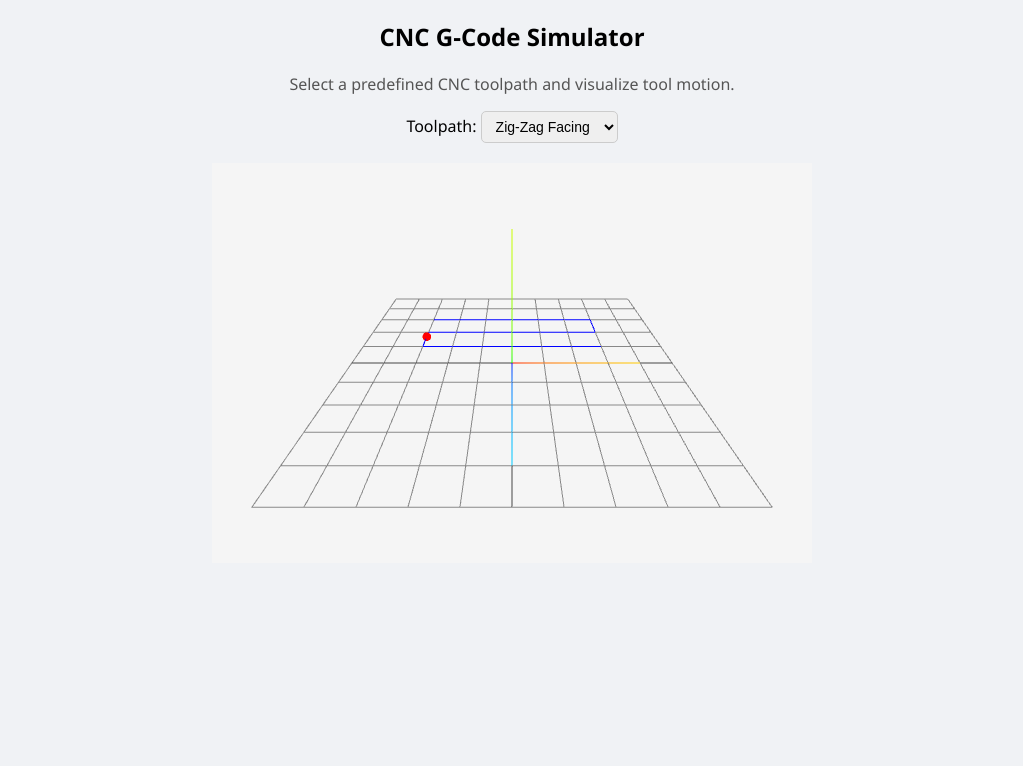
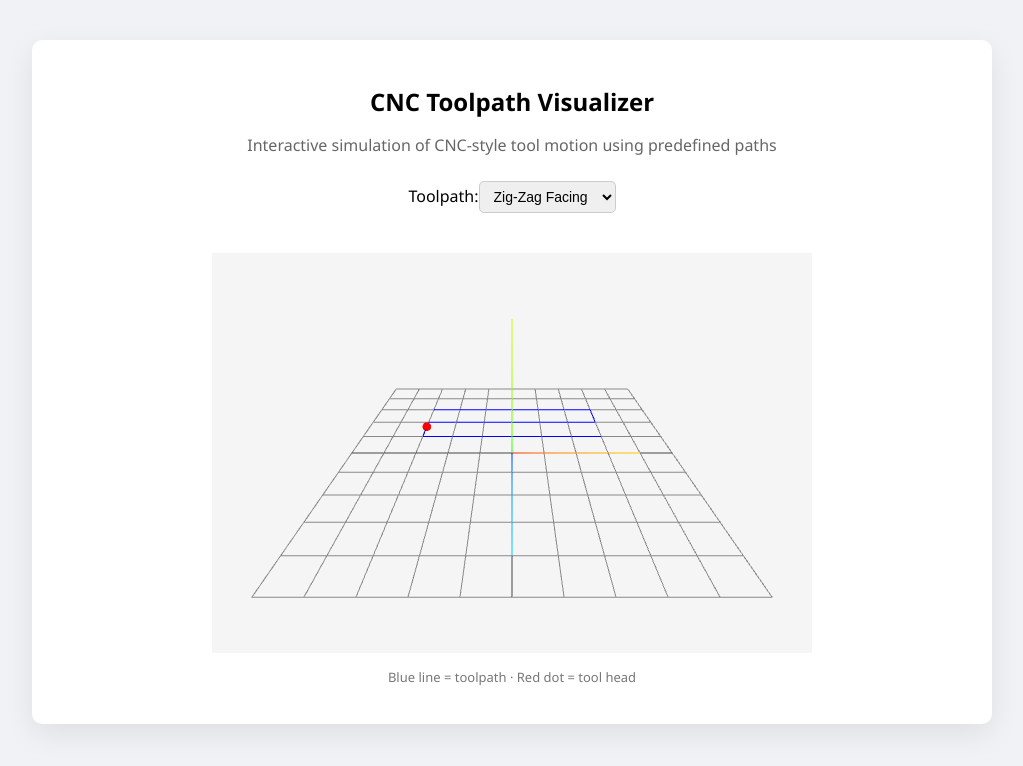
Before and after one commit to suki2811/cnc-gcode-simulator, a React (Vite) app in the folder frontend/: page / in a window 1280 px wide. Shown: the top 766 px of the page, without its empty margins (128-1151 px from the left). Built offline with nearby package versions, Linux system fonts and the light colour scheme.

Commit message:
Improve layout and UI structure

```diff
--- a/frontend/src/App.jsx
+++ b/frontend/src/App.jsx
@@ -28,17 +28,16 @@ export default function App() {
   const [selectedPath, setSelectedPath] = useState("zigzag");
 
  return (
-    <div>
-      <h2 style={{ textAlign: "center" }}>CNC G-Code Simulator</h2>
+  <div className="app-container">
+    <h2 className="title">CNC Toolpath Visualizer</h2>
 
-      <p style={{ textAlign: "center", color: "#555" }}>
-        Select a predefined CNC toolpath and visualize tool motion.
+    <p className="subtitle">
+      Interactive simulation of CNC-style tool motion using predefined paths
     </p>
 
-      {/* Path selector */}
-      <div style={{ textAlign: "center", marginBottom: "10px" }}>
+    <div className="controls">
       <label>
-          Toolpath:&nbsp;
+        Toolpath:
         <select
           value={selectedPath}
           onChange={(e) => setSelectedPath(e.target.value)}
@@ -50,7 +49,14 @@ export default function App() {
       </label>
     </div>
 
+    <div className="canvas-wrapper">
       <Animator path={TOOLPATHS[selectedPath]} />
     </div>
+
+    <p className="footer-note">
+      Blue line = toolpath · Red dot = tool head
+    </p>
+  </div>
 );
+
 }
```
Lines whose indentation alone changed are shown as unchanged.
